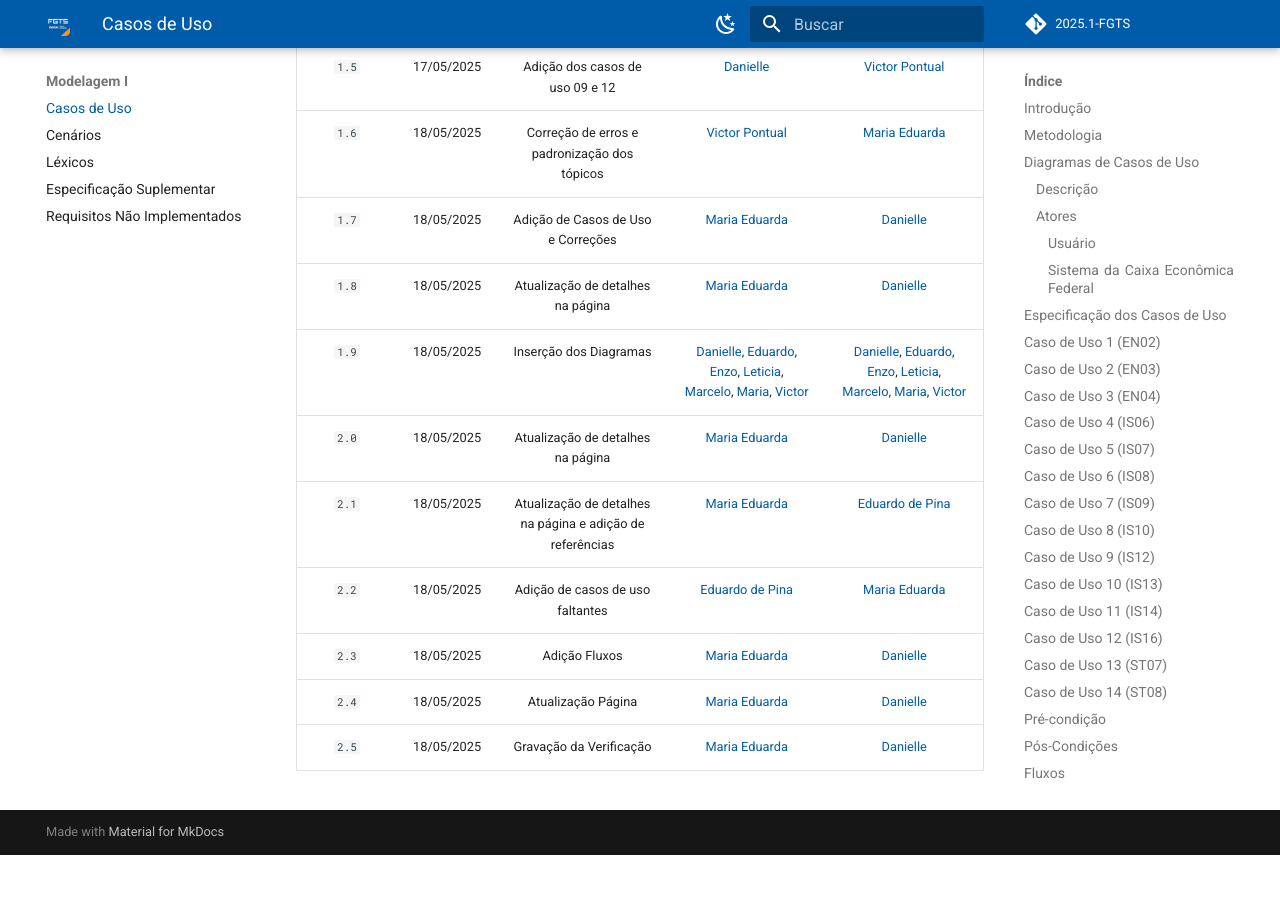
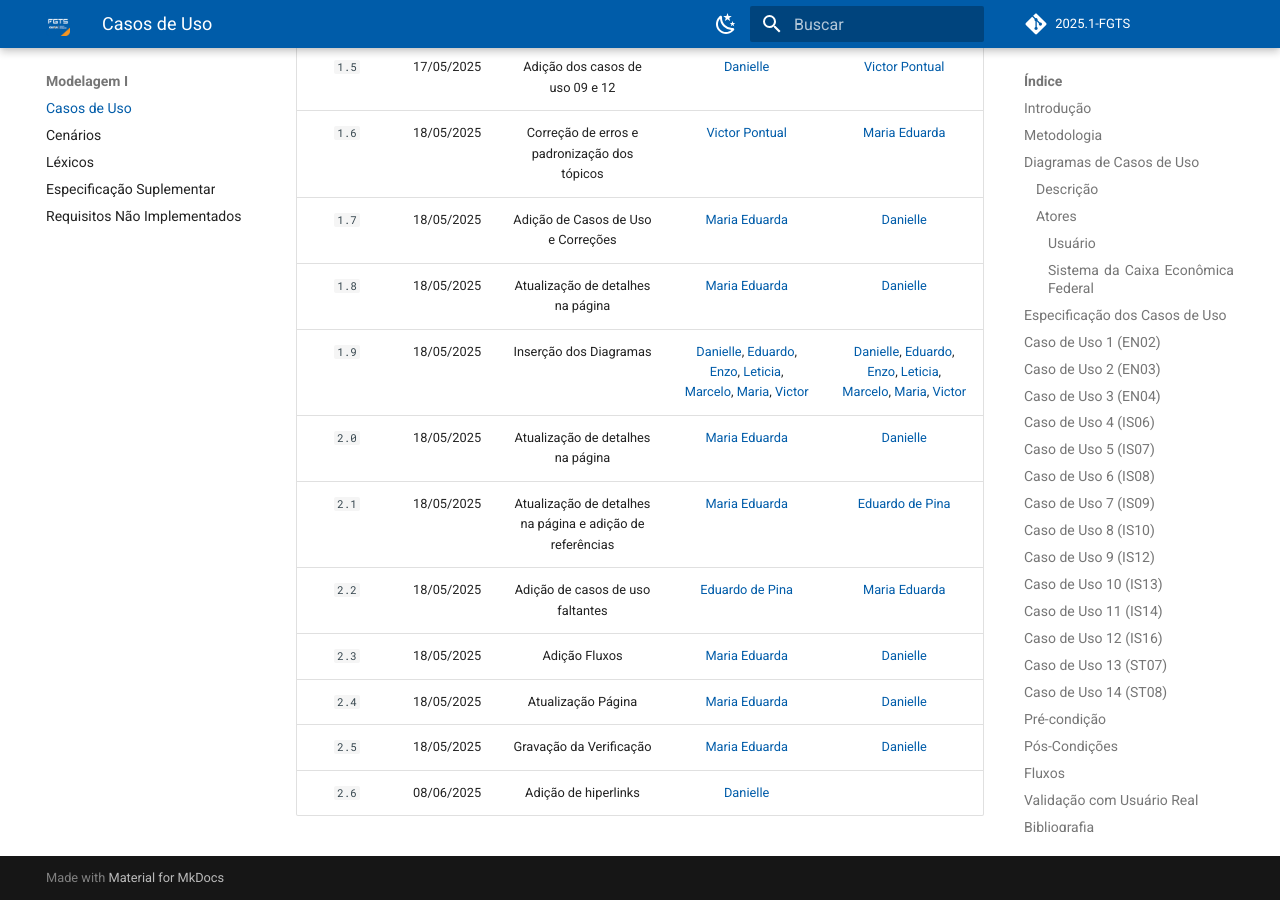
Before and after one commit to eduardodpms/REQ-FGTS, an MkDocs documentation site: the page built from docs/Modelagem-I/Diagrama.md, in a window 1280 px wide and 900 px high, scrolled down 22522 px. Built offline with MkDocs 1.6.1 and Material for MkDocs 9.7.7, drawn with Linux system fonts in a browser that asks for light colours; comment, search, counter and statistics services are not loaded; before the commit the page ends 23377 px from its top, so only the background shows below that.

Commit message:
feat: adição de hiperlinks

```diff
--- a/docs/Modelagem-I/Diagrama.md
+++ b/docs/Modelagem-I/Diagrama.md
@@ -138,6 +138,7 @@ As informações estão organizadas em campos como **Nome**, **Descrição**, **
 
 <font size="3"><p style="text-align: center">Tabela 2: Visualizar Status Comentado do Saque </p></font>
 
+<a name="UC01"></a>
 
 | **RF39**                     | **Descrição** |
 |----------------------------------|----------------|
@@ -160,6 +161,7 @@ As informações estão organizadas em campos como **Nome**, **Descrição**, **
 
 <font size="3"><p style="text-align: center">Tabela 3: Visualizar Data Prevista para Liberação de Valores </p></font>
 
+<a name="UC02"></a>
 
 | **RF01**                     | **Descrição** |
 |----------------------------------|----------------|
@@ -179,6 +181,8 @@ As informações estão organizadas em campos como **Nome**, **Descrição**, **
 ## Caso de Uso 3 (EN04)
 
 <font size="3"><p style="text-align: center">Tabela 4: Acessar Suporte via Chatbot </p></font>
+
+<a name="UC03"></a>
 
 | **RF02**                     | **Descrição** |
 |---------------------------------|---------------|
@@ -200,6 +204,8 @@ As informações estão organizadas em campos como **Nome**, **Descrição**, **
 
 ## Caso de Uso 4 (IS06)
 
+<a name="UC04"></a>
+
 <font size="3"><p style="text-align: center">Tabela 5: Cancelar Solicitação de Saque </p></font>
 
 | **RF09**                     | **Descrição** |
@@ -219,6 +225,8 @@ As informações estão organizadas em campos como **Nome**, **Descrição**, **
 <font size="2"><p style="text-align: center"><b>Fonte: <i> [Victor Pontual](https://github.com/VictorPontual) </i></b></p></font>
 
 ## Caso de Uso 5 (IS07)
+
+<a name="UC05"></a>
 
 <font size="3"><p style="text-align: center">Tabela 6: Filtrar Saques por Tipo </p></font>
 
@@ -243,6 +251,7 @@ As informações estão organizadas em campos como **Nome**, **Descrição**, **
 
 <font size="3"><p style="text-align: center">Tabela 7: Consultar Saques Bloqueados </p></font>
 
+<a name="UC06"></a>
 
 | **RF11** | **Descrição** |
 |---------|----------------|
@@ -261,6 +270,8 @@ As informações estão organizadas em campos como **Nome**, **Descrição**, **
 <font size="2"><p style="text-align: center"><b>Fonte: <i> [Danielle Soares](https://github.com/danielle-soaress)</i></b></p></font>
 
 ## <a name="UC07"></a> Caso de Uso 7 (IS09)
+
+<a name="UC07"></a>
 
 <font size="3"><p style="text-align: center">Tabela 8: Exibir informações detalhadas sobre o histórico de movimentações financeiras </p></font>
 
@@ -302,6 +313,8 @@ As informações estão organizadas em campos como **Nome**, **Descrição**, **
 
 <font size="3"><p style="text-align: center">Tabela 10: Cadastrar Múltiplas Contas Bancárias </p></font>
 
+<a name="UC09"></a>
+
 | **RF35** | **Descrição** |
 |---------|----------------|
 | **Nome do Caso de Uso**          | Cadastrar Múltiplas Contas Bancárias |
@@ -318,6 +331,8 @@ As informações estão organizadas em campos como **Nome**, **Descrição**, **
 <font size="2"><p style="text-align: center"><b>Fonte: <i> [Danielle Soares](https://github.com/danielle-soaress) </i></b></p></font>
 
 ## Caso de Uso 10 (IS13)
+
+<a name="UC10"></a>
 
 <font size="3"><p style="text-align: center">Tabela 11: Contato com Assistente via Chat </p></font>
 
@@ -339,6 +354,8 @@ As informações estão organizadas em campos como **Nome**, **Descrição**, **
 
 ## Caso de Uso 11 (IS14)
 
+<a name="UC11"></a>
+
 <font size="3"><p style="text-align: center">Tabela 12: Busca de Funcionalidades e Informações </p></font>
 
 | **RF16**                     | **Descrição** |
@@ -358,6 +375,8 @@ As informações estão organizadas em campos como **Nome**, **Descrição**, **
 <font size="2"><p style="text-align: center"><b>Fonte: <i> [Marcelo Makoto](https://github.com/MM4k) </i></b></p></font>
 
 ## Caso de Uso 12 (IS16)
+
+<a name="UC12"></a>
 
 <font size="3"><p style="text-align: center">Tabela 13: Página de Ajuda </p></font>
 
@@ -381,6 +400,8 @@ As informações estão organizadas em campos como **Nome**, **Descrição**, **
 
 ## Caso de Uso 13 (ST07)
 
+<a name="UC13"></a>
+
 <font size="3"><p style="text-align: center">Tabela 14: Guia Interativo </p></font>
 
 | **RF29** | **Descrição** |
@@ -400,6 +421,8 @@ As informações estão organizadas em campos como **Nome**, **Descrição**, **
 <font size="2"><p style="text-align: center"><b>Fonte: <i> [Eduardo de Pina](https://github.com/eduardodpms) </i></b></p></font>
 
 ## Caso de Uso 14 (ST08)
+
+<a name="UC14"></a>
 
 <font size="3"><p style="text-align: center">Tabela 15: Ajuste do Tamanho da Fonte </p></font>
 
@@ -503,3 +526,4 @@ No contexto do app FGTS, uma pós-condição para o caso de uso **Visualizar Dat
 | `2.3` | 18/05/2025 | Adição Fluxos | [Maria Eduarda](https://github.com/dudaa28) | [Danielle](https://github.com/danielle-soaress) |
 | `2.4` | 18/05/2025 | Atualização Página | [Maria Eduarda](https://github.com/dudaa28) | [Danielle](https://github.com/danielle-soaress) |
 | `2.5` | 18/05/2025 | Gravação da Verificação | [Maria Eduarda](https://github.com/dudaa28) | [Danielle](https://github.com/danielle-soaress) | [Enzo Emir](https://github.com/EnzoEmir) |
+| `2.6` | 08/06/2025 | Adição de hiperlinks | [Danielle](https://github.com/danielle-soaress) |  |  |
```
Also changed, not shown: docs/Modelagem-I/Cenarios.md (+2 -0 lines).
